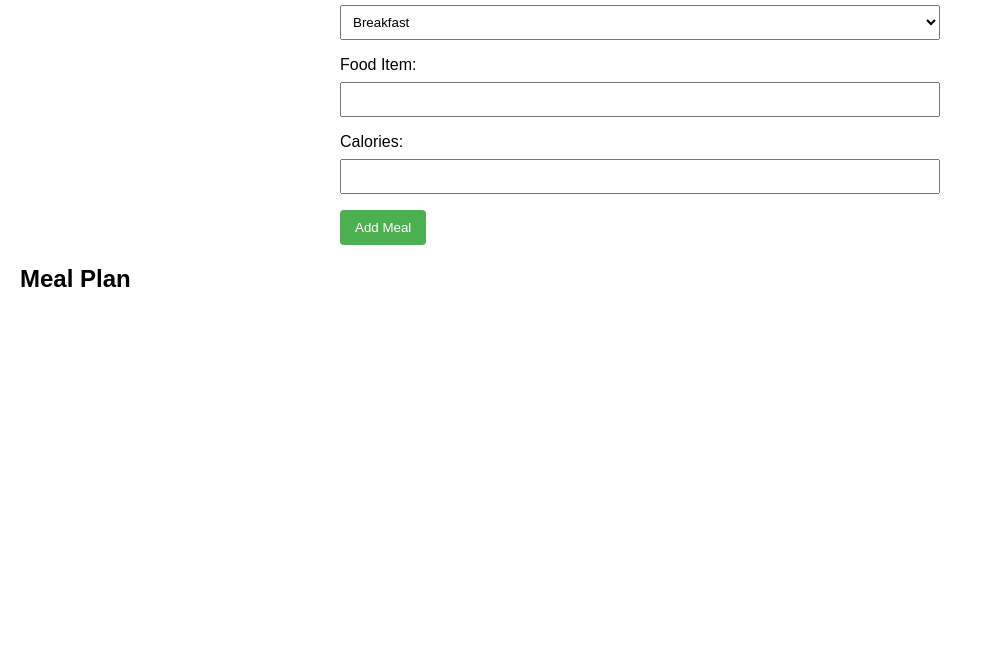
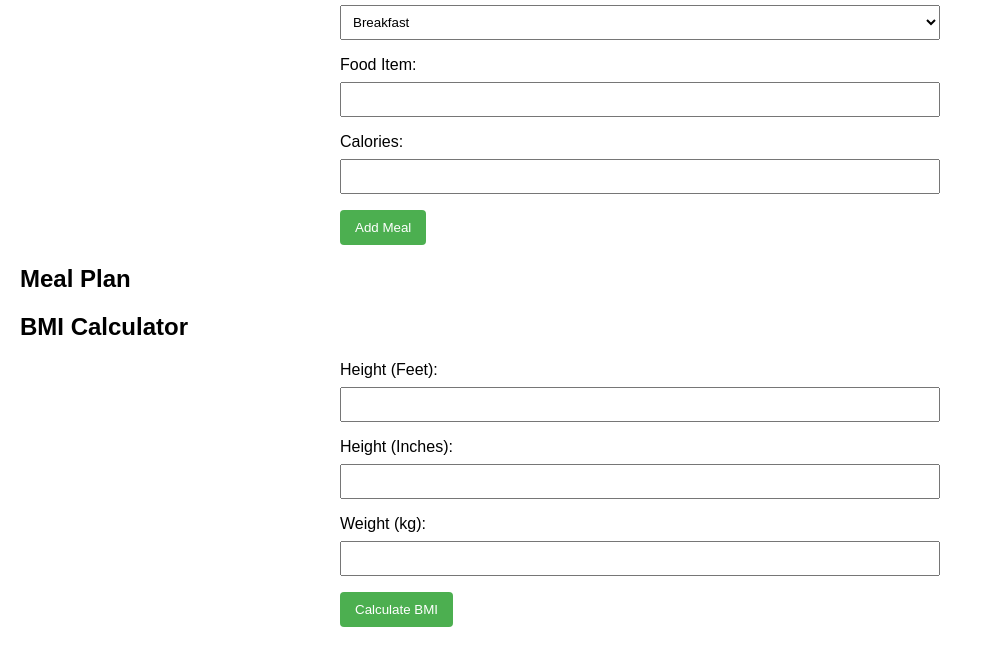
Before and after one commit to Musa-codelib/Diet-planner, a plain HTML site: page index.html in a window 1280 px wide. Shown: the part 101-766 px from the top of the page, without its empty margins (0-982 px from the left). Drawn offline with Linux system fonts and the light colour scheme.

Commit message:
Update index.html

```diff
--- a/index.html
+++ b/index.html
@@ -30,6 +30,22 @@
     <h2>Meal Plan</h2>
     <ul id="mealList"></ul>
 
+    <h2>BMI Calculator</h2>
+<form id="bmiForm">
+    <label for="feet">Height (Feet):</label>
+    <input type="number" id="feet" name="feet" required>
+
+    <label for="inches">Height (Inches):</label>
+    <input type="number" id="inches" name="inches" required>
+
+    <label for="weight">Weight (kg):</label>
+    <input type="number" id="weight" name="weight" required>
+
+    <button type="button" onclick="calculateBMI()">Calculate BMI</button>
+</form>
+
+<p id="bmiResult"></p>
+
     <script src="script.js"></script>
 </body>
 </html>
```
